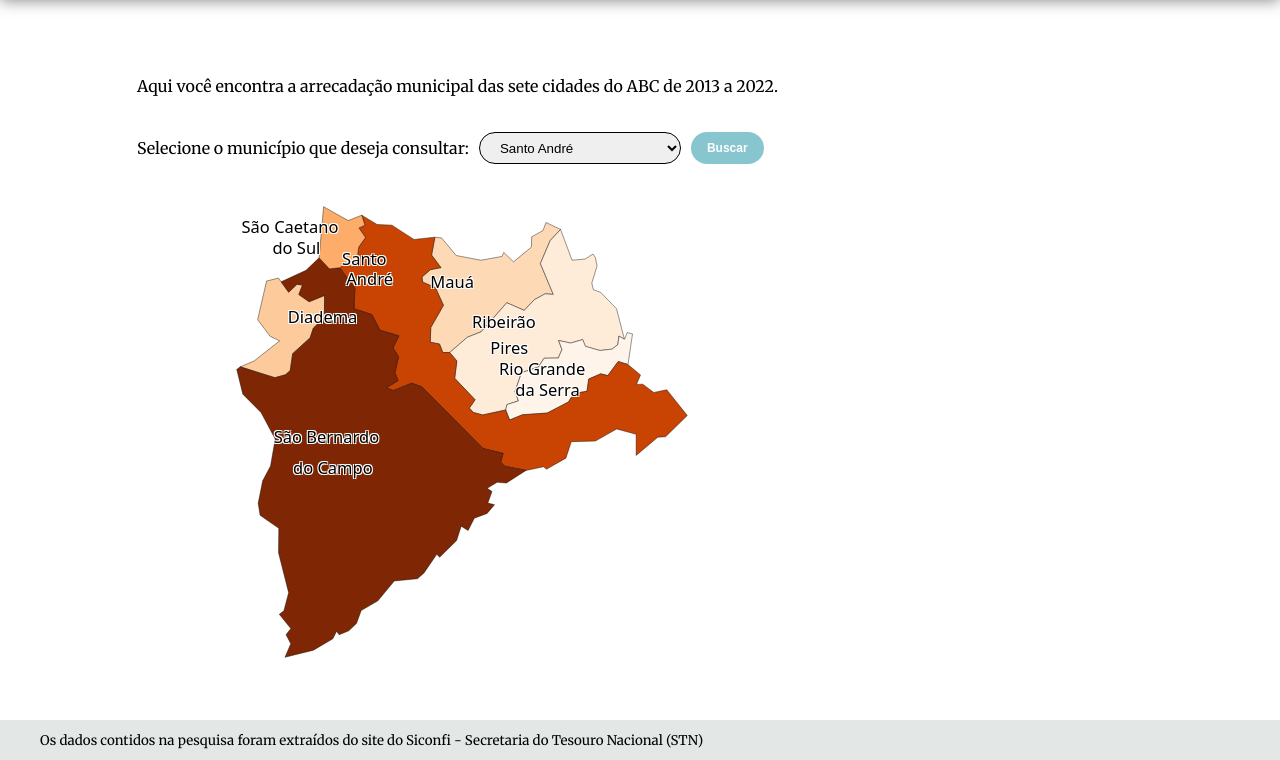
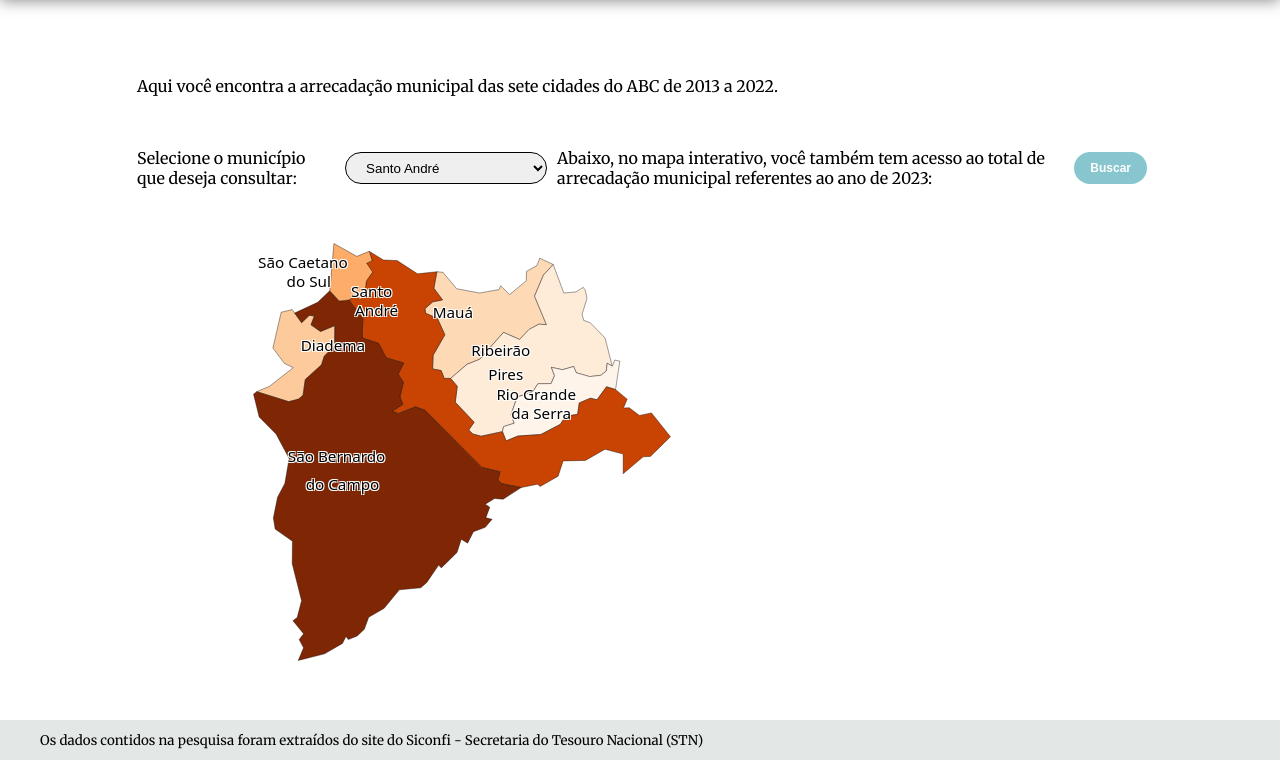
Before and after one commit to elsavillon/Impostometro_ABC, a Flask app: page / in a window 1280 px wide. Shown: the part 40-800 px from the top of the page. Run offline with Flask 3, Linux system fonts and the light colour scheme.

Commit message:
Atualização home

```diff
--- a/templates/index.html
+++ b/templates/index.html
@@ -23,6 +23,7 @@
                     <option value="{{ municipio }}">{{ municipio }}</option>
                 {% endfor %}
             </select>
+            <p> Abaixo, no mapa interativo, você também tem acesso ao total de arrecadação municipal referentes ao ano de 2023:</p>
             <button type="submit" class="button">Buscar</button>
         </form>
         <div id="tooltip" class="tooltip"></div>
```
